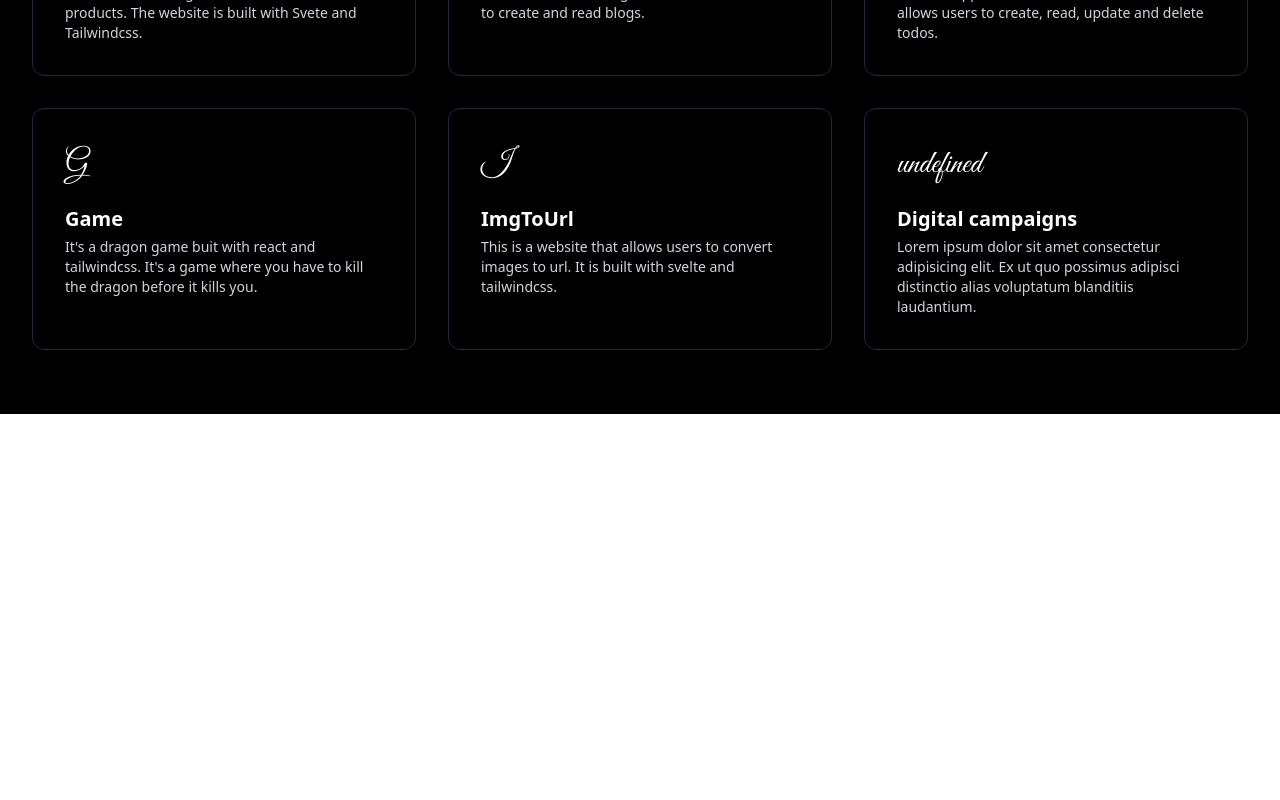
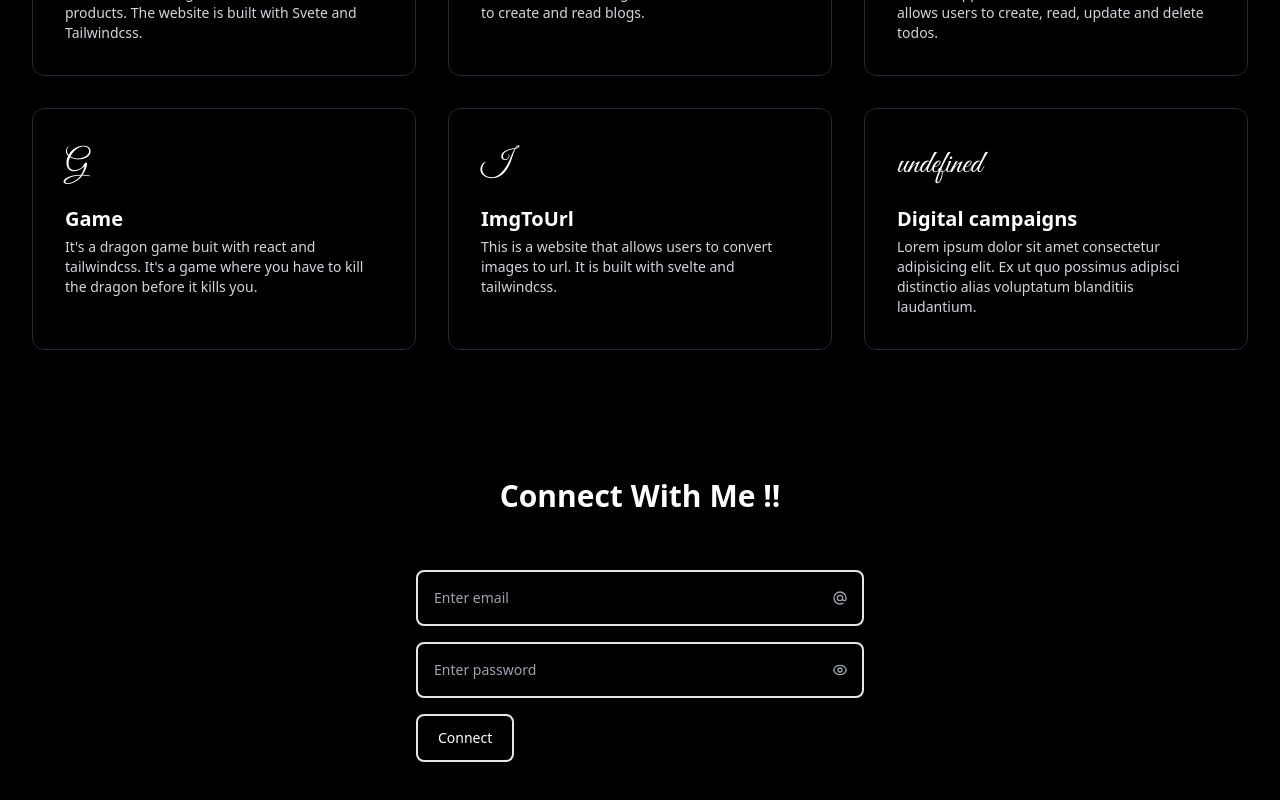
Before and after one commit to PriyaPal001/Portfolio, a SvelteKit app: page / in a window 1280 px wide. Shown: the part 1436-2236 px from the top of the page. Before the commit the page ends 1850 px from the top, so only its background shows below. Built offline with nearby package versions, Linux system fonts and the light colour scheme.

Commit message:
Contact section added

```diff
--- /dev/null
+++ b/src/lib/components/contact.svelte
@@ -0,0 +1,82 @@
+<div class="max-w-screen mx-auto bg-black px-4 py-16 sm:px-6 lg:px-8">
+	<div class="mx-auto max-w-lg bg-black">
+		<h1 class="text-center text-2xl font-bold text-white sm:text-3xl">Connect With Me !!</h1>
+
+		<!-- <p class="mx-auto mt-4 max-w-md text-center text-gray-500">
+			Lorem ipsum dolor sit amet, consectetur adipisicing elit. Obcaecati sunt dolores deleniti
+			inventore quaerat mollitia?
+		</p> -->
+
+		<form action="" class="mb-0 mt-6 space-y-4 rounded-lg p-4 shadow-lg sm:p-6 lg:p-8">
+			<div>
+
+
+				<div class="relative">
+					<input
+						type="email"
+						class="w-full rounded-lg border-2 bg-black p-4 pe-12 text-sm shadow-sm"
+						placeholder="Enter email"
+					/>
+
+					<span class="absolute inset-y-0 end-0 grid place-content-center px-4">
+						<svg
+							xmlns="http://www.w3.org/2000/svg"
+							class="h-4 w-4 text-gray-400"
+							fill="none"
+							viewBox="0 0 24 24"
+							stroke="currentColor"
+						>
+							<path
+								stroke-linecap="round"
+								stroke-linejoin="round"
+								stroke-width="2"
+								d="M16 12a4 4 0 10-8 0 4 4 0 008 0zm0 0v1.5a2.5 2.5 0 005 0V12a9 9 0 10-9 9m4.5-1.206a8.959 8.959 0 01-4.5 1.207"
+							/>
+						</svg>
+					</span>
+				</div>
+			</div>
+
+			<div>
+
+				<div class="relative">
+					<input
+						type="password"
+						class="w-full rounded-lg border-2 bg-black p-4 pe-12 text-sm shadow-sm "
+						placeholder="Enter password"
+					/>
+
+					<span class="absolute inset-y-0 end-0 grid place-content-center px-4">
+						<svg
+							xmlns="http://www.w3.org/2000/svg"
+							class="h-4 w-4 text-gray-400"
+							fill="none"
+							viewBox="0 0 24 24"
+							stroke="currentColor"
+						>
+							<path
+								stroke-linecap="round"
+								stroke-linejoin="round"
+								stroke-width="2"
+								d="M15 12a3 3 0 11-6 0 3 3 0 016 0z"
+							/>
+							<path
+								stroke-linecap="round"
+								stroke-linejoin="round"
+								stroke-width="2"
+								d="M2.458 12C3.732 7.943 7.523 5 12 5c4.478 0 8.268 2.943 9.542 7-1.274 4.057-5.064 7-9.542 7-4.477 0-8.268-2.943-9.542-7z"
+							/>
+						</svg>
+					</span>
+				</div>
+			</div>
+
+			<button
+				type="submit"
+				class="block  rounded-lg bg-black border-2 px-5 py-3 text-sm font-medium text-white"
+			>
+				Connect
+			</button>
+		</form>
+	</div>
+</div>
--- a/src/routes/+page.svelte
+++ b/src/routes/+page.svelte
@@ -2,6 +2,7 @@
 	import Skills from '$lib/components/skills.svelte';
     import Prosec from '$lib/components/projects.svelte';
     import Dashboard from '$lib/components/dashboard.svelte';
+    import Contact from '$lib/components/contact.svelte';
 
 	let navs = [
 		{
@@ -142,6 +143,7 @@
         <Dashboard />
         <Skills/>
         <Prosec/>
+        <Contact/>
     </main>
     <footer>
 
```
